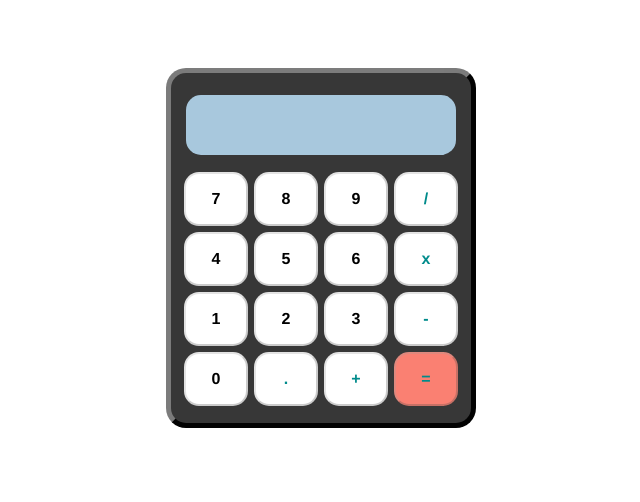
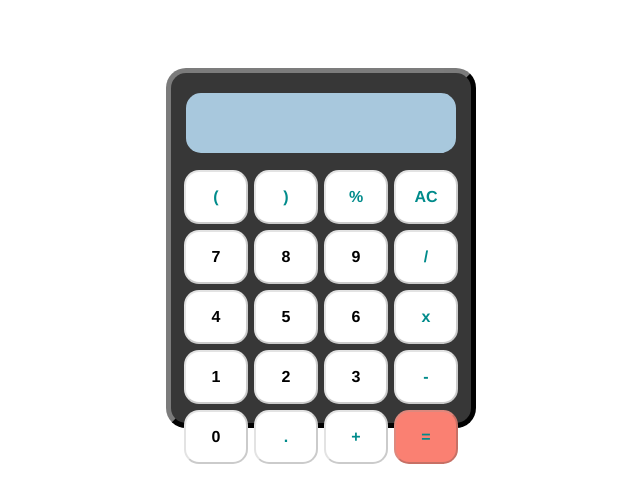
Before and after one commit to rafaelsantos1993/calculator, a plain HTML site: page index.html in a window 1280 px wide. Shown: the whole page, without its empty margins (319-959 px from the left). Drawn offline with Linux system fonts and the light colour scheme.

Commit message:
Added the AC, pertage and parenthesis buttons

```diff
--- a/index.html
+++ b/index.html
@@ -12,6 +12,18 @@
         <div class = "calculator">
             <div class = "visor"></div>
             <div class = "buttonsArea" >
+                <div class="operator">
+                    (
+                </div>
+                <div class="operator">
+                    )
+                </div>
+                <div class="operator">
+                    %
+                </div>
+                <div class="operator">
+                    AC
+                </div>
                 <div class="number">
                     7
                 </div>
```
